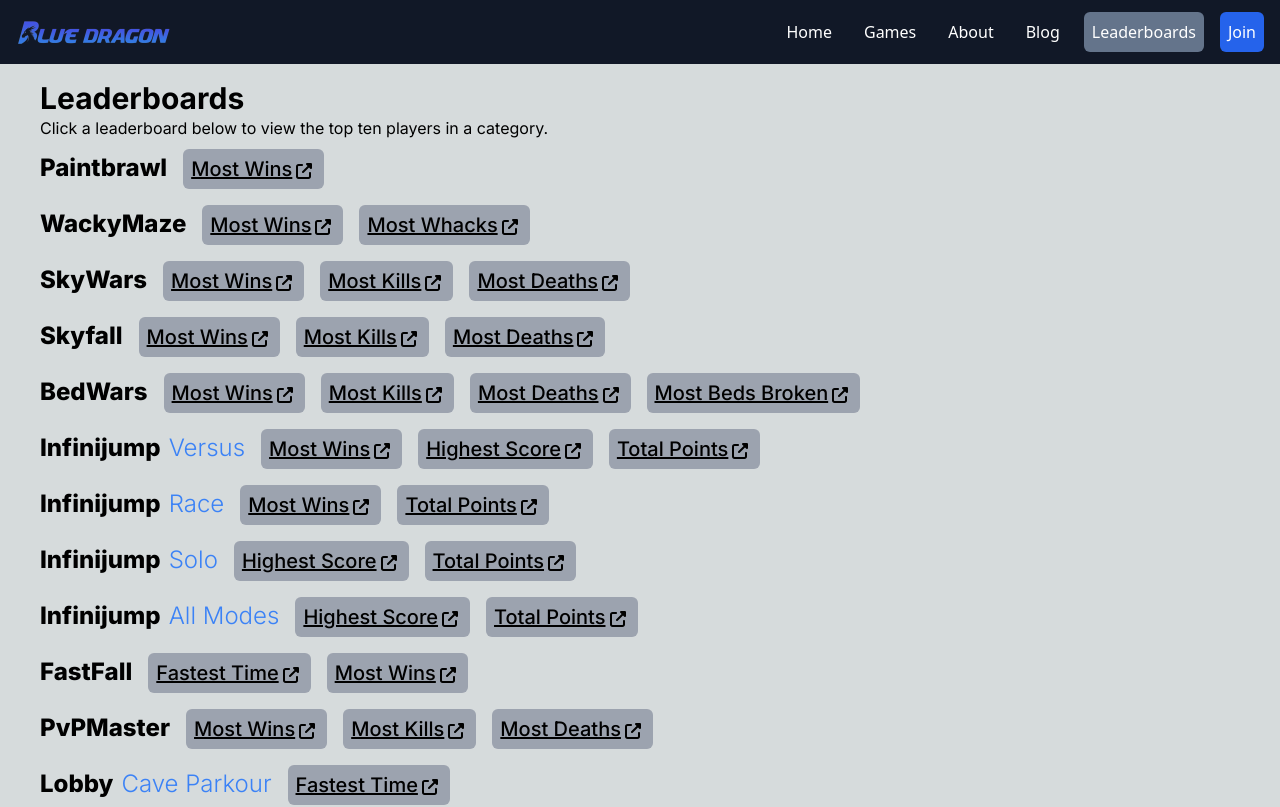
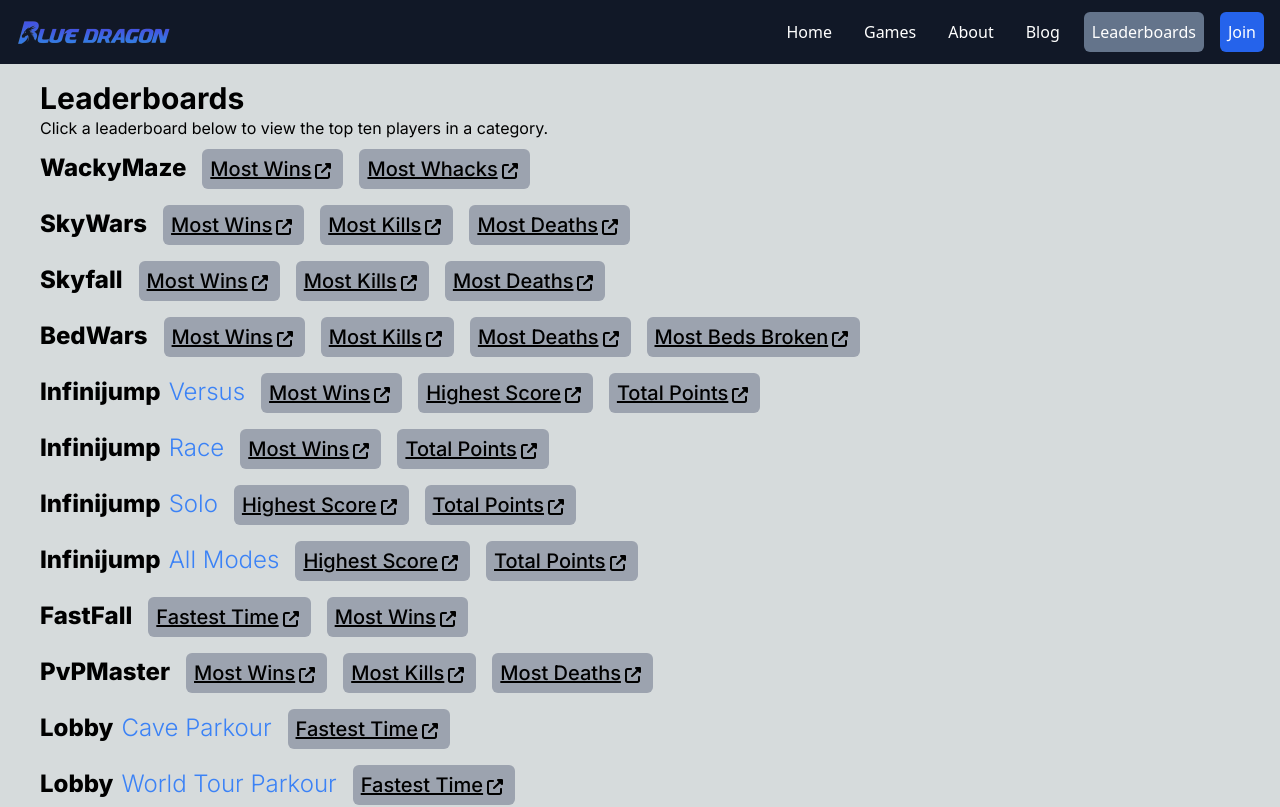
Before and after one commit to BlueDragonMC/Website, a Next.js app: page /leaderboards in a window 1280 px wide. Shown: the top 807 px of the page. Built offline with nearby package versions, Linux system fonts and the light colour scheme.

Commit message:
Disable Paintbrawl leaderboards and game entry temporarily

```diff
--- a/app/games/games.ts
+++ b/app/games/games.ts
@@ -68,16 +68,16 @@ export type Game = {
 };
 
 export const games: Array<Game> = [
-    {
-        name: "Paintbrawl",
-        images: [
-            paintbrawl1,
-            paintbrawl2,
-            paintbrawl3,
-            paintbrawl4,
-            paintbrawl5,
-        ],
-    },
+    // {
+    //     name: "Paintbrawl",
+    //     images: [
+    //         paintbrawl1,
+    //         paintbrawl2,
+    //         paintbrawl3,
+    //         paintbrawl4,
+    //         paintbrawl5,
+    //     ],
+    // },
     {
         name: "Infinijump",
         description:
--- a/app/leaderboards/leaderboards.ts
+++ b/app/leaderboards/leaderboards.ts
@@ -1,14 +1,14 @@
 export const leaderboards: Array<Category> = [
-    {
-        name: "Paintbrawl",
-        leaderboards: [
-            {
-                name: "Most Wins",
-                statName: "Wins",
-                stat: "game_paintbrawl_wins",
-            },
-        ],
-    },
+    // {
+    //     name: "Paintbrawl",
+    //     leaderboards: [
+    //         {
+    //             name: "Most Wins",
+    //             statName: "Wins",
+    //             stat: "game_paintbrawl_wins",
+    //         },
+    //     ],
+    // },
     {
         name: "WackyMaze",
         leaderboards: [
```
